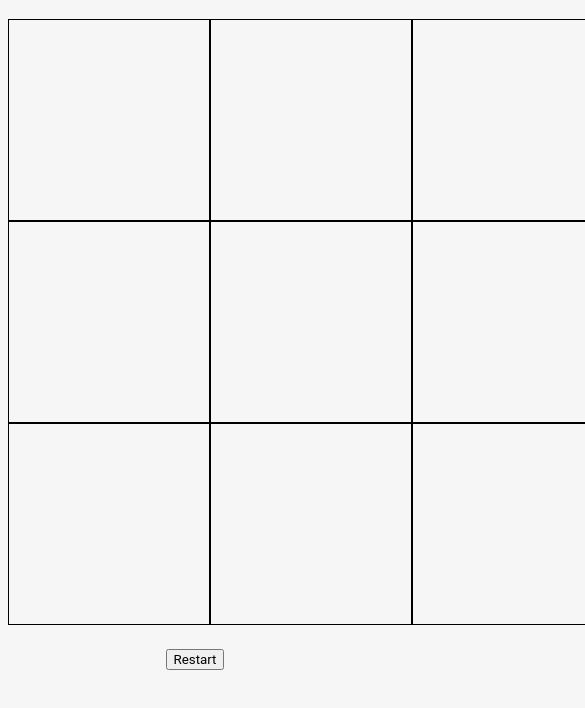
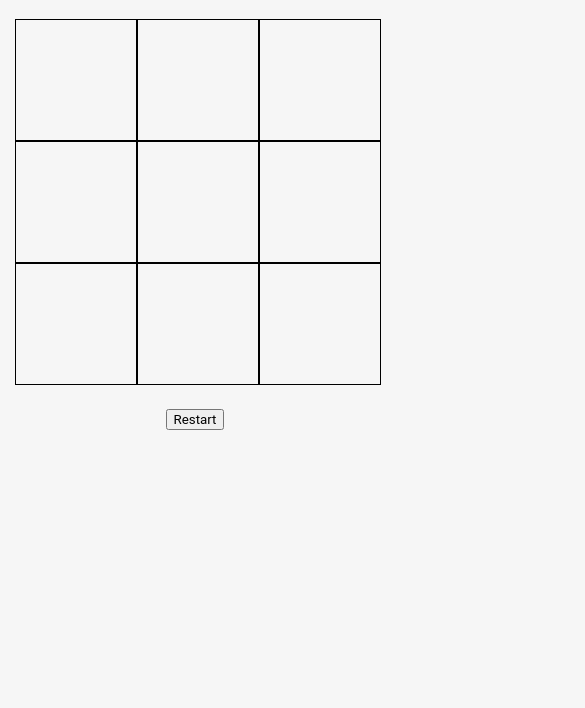
Before and after one commit to mohnishthandassery/odin-tic-tac-toe, a plain HTML site: page index.html in a window 390 px wide. Shown: the part 62-770 px from the top of the page, 585 px wide, since content can reach past the window. Drawn offline with Linux system fonts and the light colour scheme.

Commit message:
add style for mobile devices

```diff
--- a/index.html
+++ b/index.html
@@ -11,7 +11,7 @@
   <body>
     <main class="container">
       <h1></h1>
-      <div class="gameboard">
+      <div class="game-board">
         <div class="field" data-index="0"></div>
         <div class="field" data-index="1"></div>
         <div class="field" data-index="2"></div>
--- a/style.css
+++ b/style.css
@@ -17,7 +17,7 @@ body {
   text-align: center;
 }
 
-.gameboard {
+.game-board {
   width: 600px;
   display: grid;
   grid-template-columns: auto auto auto;
@@ -38,3 +38,36 @@ body {
   align-items: center;
   cursor: pointer;
 }
+
+@media only screen and (max-width: 500px) {
+  .game-board {
+    width: 450px;
+  }
+
+  .field {
+    width: 150px;
+    height: 150px;
+  }
+}
+
+@media only screen and (max-width: 400px) {
+  .game-board {
+    width: 360px;
+  }
+
+  .field {
+    width: 120px;
+    height: 120px;
+  }
+}
+
+@media only screen and (max-width: 300px) {
+  .gameboard {
+    width: 300px;
+  }
+
+  .field {
+    width: 100px;
+    height: 100px;
+  }
+}
```
